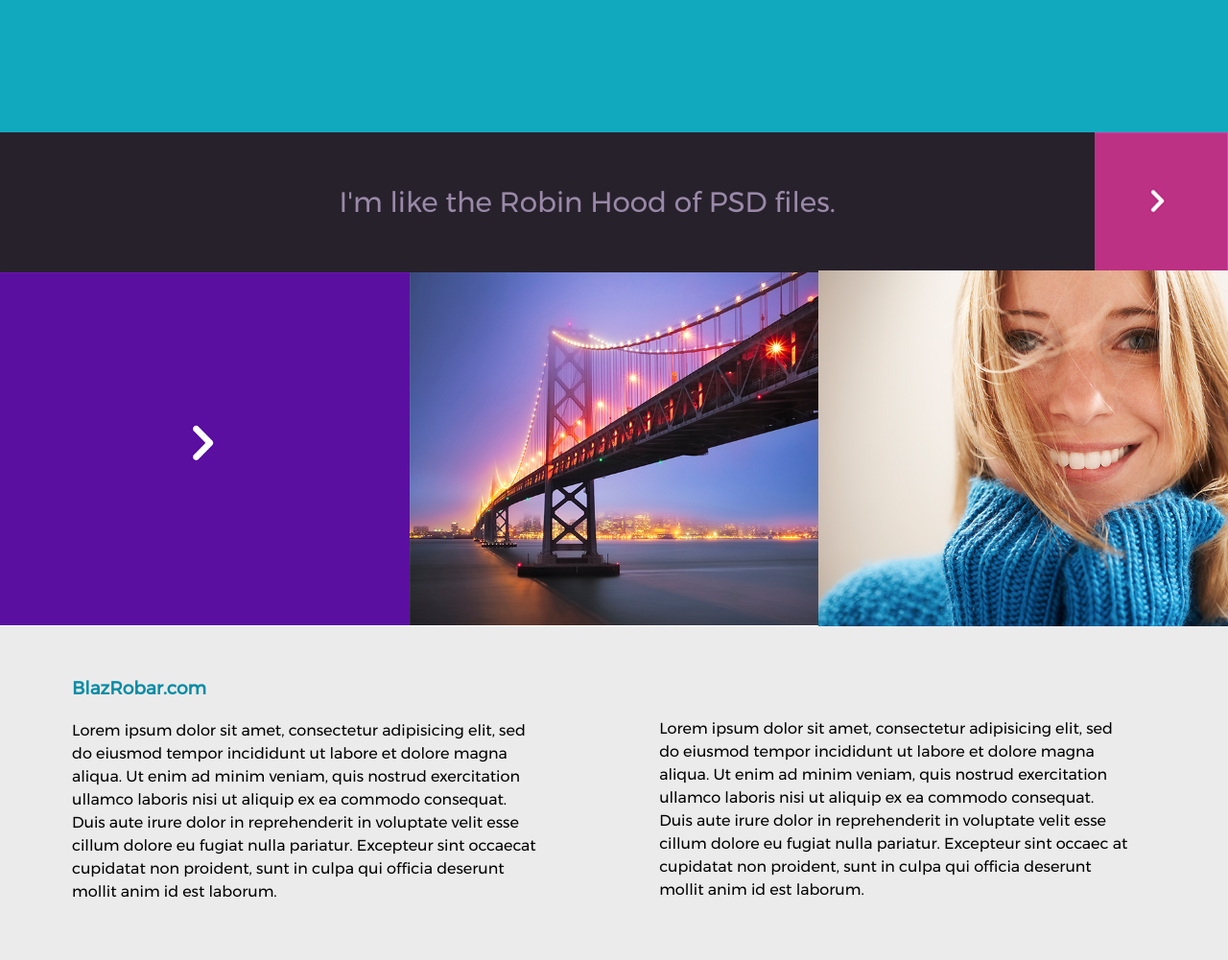
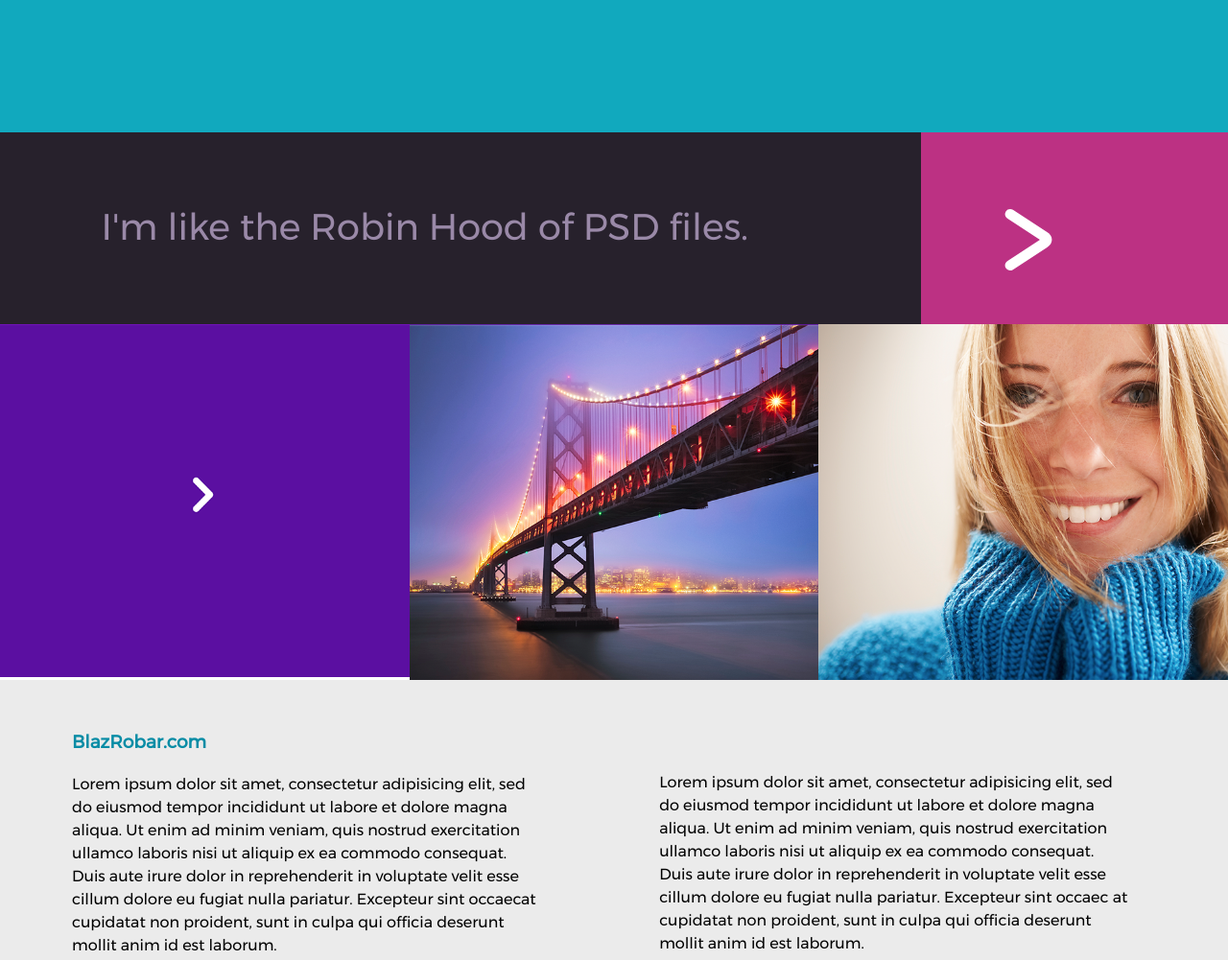
Before and after one commit to brianeto/link-responsive, a website: page index.html in a window 1280 px wide. Shown: the part 700-1701 px from the top of the page at 96% size. Drawn offline with Linux system fonts and the light colour scheme.

Commit message:
new changes

```diff
--- a/index.html
+++ b/index.html
@@ -27,6 +27,7 @@
       <div class="hero-wrapper">
         <p class="hero-wrapper-text">Awesome Free PSD <br>templates & Resources</p>
         <p class="hero-wrapper-linkpage">www.BlazRobar.com</p>
+
       </div>
     </section>
     <!-- Ending Hero -->
@@ -37,9 +38,7 @@
         <p class="first-row-wrapper-left-text">I'm like the Robin Hood of PSD files.</p>
       </div>
       <div class="first-row-wrapper-right">
-        <a href="#">
-          <img class="first-row-wrapper-right-arrow" src="images/pink_arrow.png" alt="pink_arro_img">
-        </a>
+        <a href="#"><img src="images/arrow-svg.svg" width="60vh" alt=""></a>
       </div>
     </section>
     <!-- First-row Ending -->
@@ -47,10 +46,10 @@
     <!-- Second row Beginning -->
     <section class="second-row">
       <div class="second-row-wrapper">
-        <img src="images/purple_arrow.png" alt="purple_arrow_img" class="second-row-wrapper-imgs">
+        <img src="images/purple_arrow.png" alt="purple_arrow_img" class="second-row-wrapper-imgs-adjust">
       </div>
       <div class="second-row-wrapper">
-        <img src="images/bridge.png" alt="bridge_img" class="second-row-wrapper-imgs">
+        <img src="images/bridgea.png" alt="bridge_img" class="second-row-wrapper-imgs-adjust">
       </div>
       <div class="second-row-wrapper">
         <img src="images/woman.png" alt="woman_img" class="second-row-wrapper-imgs">
--- a/scss/base/variables.scss
+++ b/scss/base/variables.scss
@@ -12,6 +12,8 @@ $light-pink: #9a89a8;
 $beige: #ebebeb;
 $strong-blue: #088ca5;
 $gray: #373c3f;
+$pink: #bc3183;
+$purple-bg: #5b0fa1;
 
 /* breakpoints */
 $phone-min: 320px;
--- a/scss/sections/first-row.scss
+++ b/scss/sections/first-row.scss
@@ -1,13 +1,10 @@
 .first-row {
   display: flex;
-  height: 18vh;
-
   &-wrapper-left {
     background-color: $dark-purple;
     color: $light-pink;
     width: 100%;
     display: flex;
-    height: 18.4vh;
     font-size: 3.3vw;
 
     &-text {
@@ -18,17 +15,26 @@
   }
   &-wrapper-right {
     display: flex;
+    background-color: $pink;
+    width: 100%;
+    flex: 1 3 auto;
+    & img {
+      width: 5vw;
+      padding-left: 42%;
+    }
   }
 }
 /*MOBILE QUERIES*/
 @include breakpoint(mobile) {
   .first-row {
-
     &-wrapper-left {
-
     }
     &-wrapper-right {
-
+      flex: 1 2.7 auto;
+      & img {
+        width: 5vw;
+        padding: 11vw;
+      }
       &-arrow {
         width: 32vw;
       }
@@ -41,10 +47,17 @@
   .first-row {
 
     &-wrapper-left {
-      font-size: 3.8vw;
+      font-size: 3vw;
+      &-text {
+        padding-left: 5vh;
+        width: 100%;
+        align-self: center;
+      }
     }
     &-wrapper-right {
-
+      & img {
+        padding: 8vh
+      }
       &-arrow {
         width: 25vw;
         height: 18.4vh;
@@ -56,16 +69,19 @@
 /*DESKTOP QUERIES*/
 @include breakpoint(desktop) {
   .first-row {
-
+    height: 25vmin;
     &-wrapper-left {
-      font-size: 2.3vw;
+      font-size: 3vw;
 
       &-text{
-        padding-left: 31%;
+        padding-left: 11%;
       }
     }
     &-wrapper-right {
 
+      & img {
+        padding: 10vh
+      }
       &-arrow {
         height: 18.4vh;
       }
--- a/scss/sections/navbar.scss
+++ b/scss/sections/navbar.scss
@@ -1,6 +1,7 @@
 .navbar {
   background-color: $gray;
   display: flex;
+  height: auto;
 
   &-title {
     display: none;
@@ -26,12 +27,11 @@
     position: relative;
     justify-content: space-between;
     width: 100%;
-    height: 45px;
 
     &-title {
       display: block;
       color: $white;
-      padding-left: 16px
+      padding-left: 5vw;
     }
     &-hamburger {
       position: relative;
@@ -53,7 +53,7 @@
       }
       &:hover ~ .navbar-content {
         max-height: 100vh;
-        left: 53vmin;
+        left: 60vmin;
       }
     }
     &-content {
@@ -68,7 +68,7 @@
       margin: 0;
       padding: 0;
       transition: max-height 0.4s ease-in-out;
-      left: 53vmin;
+      left: 60vmin;
 
       & li {
         list-style: none;
@@ -85,20 +85,56 @@
 /*TABLET QUERIES*/
 @include breakpoint(tablet) {
   .navbar {
+    position: relative;
+    justify-content: space-between;
+    width: 100%;
 
+    &-title {
+      display: block;
+      color: $white;
+      padding-left: 33px;
+      font-size: 2.3vh;
+    }
+    &-hamburger {
+      position: relative;
+      align-self: center;
+      width: 30px;
+      height: 20px;
+      border-bottom: 2px solid $white;
+      border-top: 2px solid $white;
+      cursor: pointer;
+      right: 17px;
+
+      &:after {
+        content: "";
+        position: absolute;
+        height: 2px;
+        width: 30px;
+        background-color: $white;
+        bottom: 9px;
+      }
+      &:hover ~ .navbar-content {
+        max-height: 100vh;
+        left: 75vmin;
+      }
+    }
     &-content {
-      color: $white;
+      position: absolute;
+      top: 60px;
       display: flex;
-      width: 100%;
-      list-style: none;
+      flex-direction: column;
+      background-color: $gray;
+      max-height: 0;
+      overflow: hidden;
+      width: auto;
+      padding: 0;
 
-      &-list {
-        padding: 2%;
-        padding-left: 2%;
+      & li {
+        list-style: none;
+        padding: 20px 15px;
 
-        &.navbar-content-list a {
-          text-decoration: none;
-          color: white;
+        &:not(:last-child) {
+          border-bottom: 1px solid gray;
         }
       }
     }
@@ -108,10 +144,10 @@
 /*DESKTOP QUERIES*/
 @include breakpoint(desktop) {
   .navbar {
+    display: inline-block;
     width: 100%;
 
     &-content {
-      width: 100%;
       list-style: none;
       font-size: 1.3vw;
 
--- a/scss/sections/second-row.scss
+++ b/scss/sections/second-row.scss
@@ -6,6 +6,9 @@
 
     &-imgs {
       width: 100%;
+      &-adjust {
+        width: 100%;
+      }
     }
   }
 }
@@ -27,8 +30,7 @@
 @include breakpoint(tablet) {
   .second-row {
     display: flex;
-    height: 22vh;
-
+    align-items: start;
     &-wrapper {
 
       &-imgs {
@@ -41,6 +43,7 @@
 @include breakpoint(desktop) {
   .second-row {
     display: flex;
+    align-items: start;
 
     &-wrapper {
       width: 100%;
```
Also changed, not shown: css/main.css, images/arrow-svg.svg (added), images/arrow-two.png (added), images/arrow.png (added), images/bridge.png (deleted), images/bridgea.png (added), images/this-arrow.png (added).
